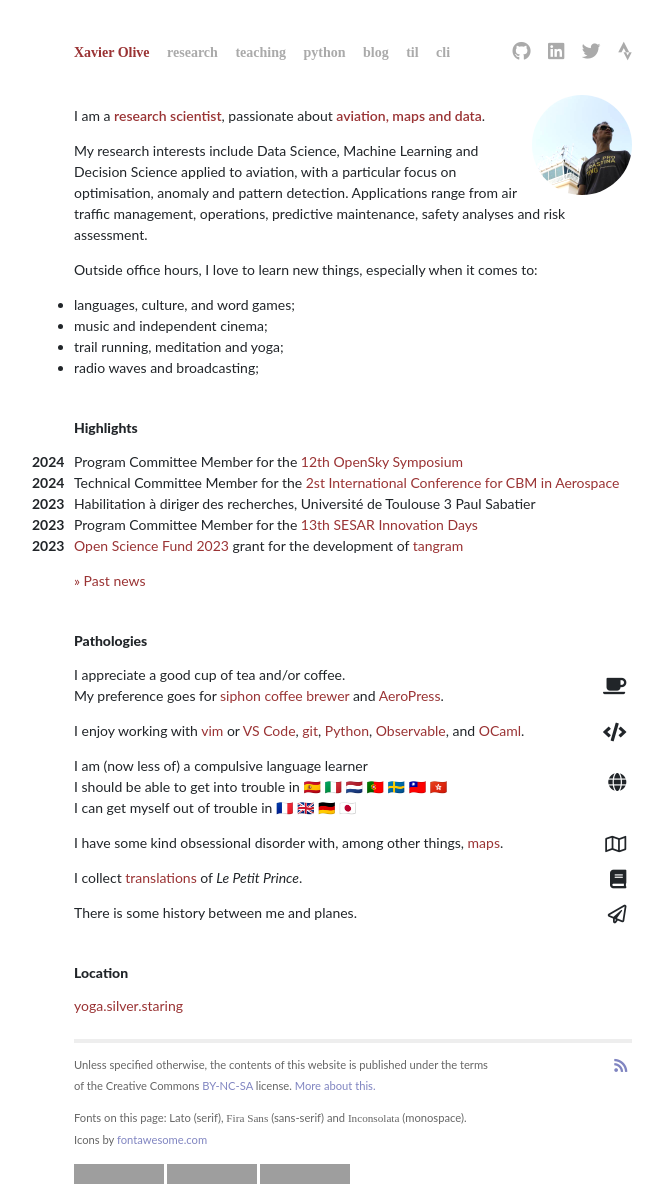
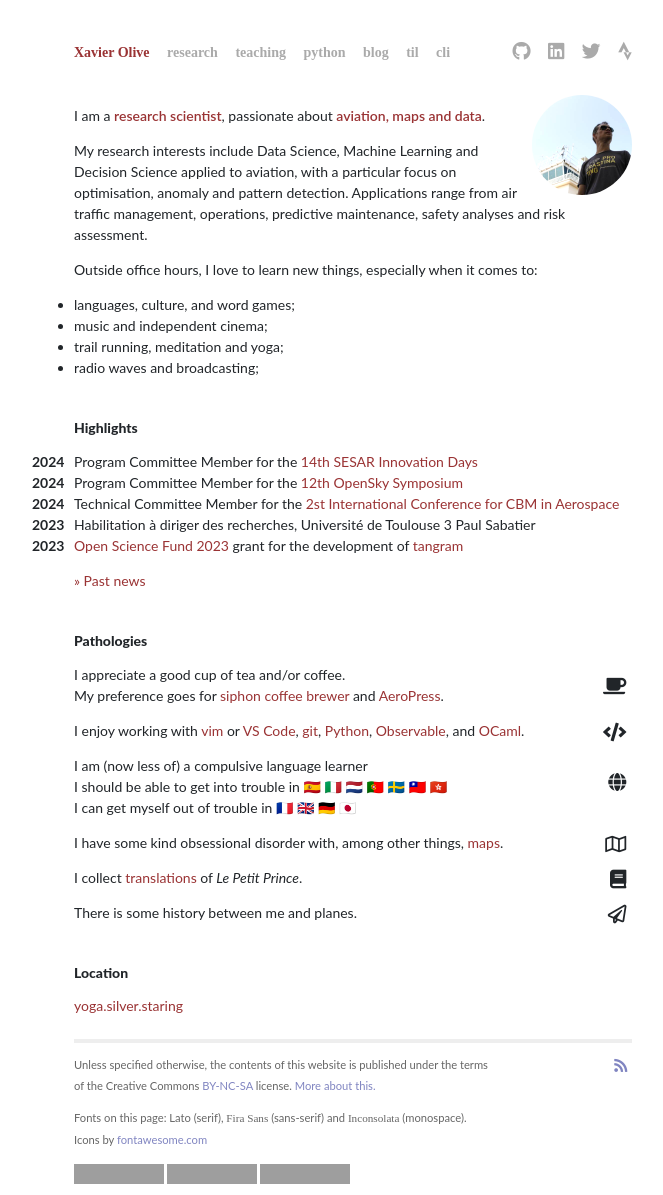
Before and after one commit to xoolive/xoolive.github.io, a Jekyll site: the page built from _pages/about-me.md, in a window 1280 px wide. Shown: the whole page, without its empty margins (287-950 px from the left). Built offline with Jekyll 4.4.1, drawn with Linux system fonts in a browser that asks for light colours; nearby versions of some CDN libraries; some web fonts are replaced; a script that is not in the unit is left out; grey boxes are pictures that could not be loaded.

Commit message:
some news

```diff
--- a/_pages/about-me.md
+++ b/_pages/about-me.md
@@ -19,10 +19,10 @@ Outside office hours, I love to learn new things, especially when it comes to:
 
 ## Highlights
 
+<span class="float-left year">2024</span>Program Committee Member for the [14th SESAR Innovation Days](https://sesarju.eu/sesarinnovationdays)<br/>
 <span class="float-left year">2024</span> Program Committee Member for the [12th OpenSky Symposium](http://symposium.opensky-network.org/)<br/>
 <span class="float-left year">2024</span>Technical Committee Member for the [2st International Conference for CBM in Aerospace](https://cbmacademy.eu/)<br/>
 <span class="float-left year">2023</span>Habilitation à diriger des recherches, Université de Toulouse 3 Paul Sabatier<br/>
-<span class="float-left year">2023</span>Program Committee Member for the [13th SESAR Innovation Days](https://sesarju.eu/sesarinnovationdays)<br/>
 <span class="float-left year">2023</span> [Open Science Fund 2023](https://www.nwo.nl/en/researchprogrammes/open-science-fund-2023-awarded-grants) grant for the development of [tangram](https://github.com/open-aviation/tangram)<br/>
 
 [» Past news](news)
```
Also changed, not shown: _pages/news.md (+2 -0 lines), _pages/research.md (+1 -0 lines).
